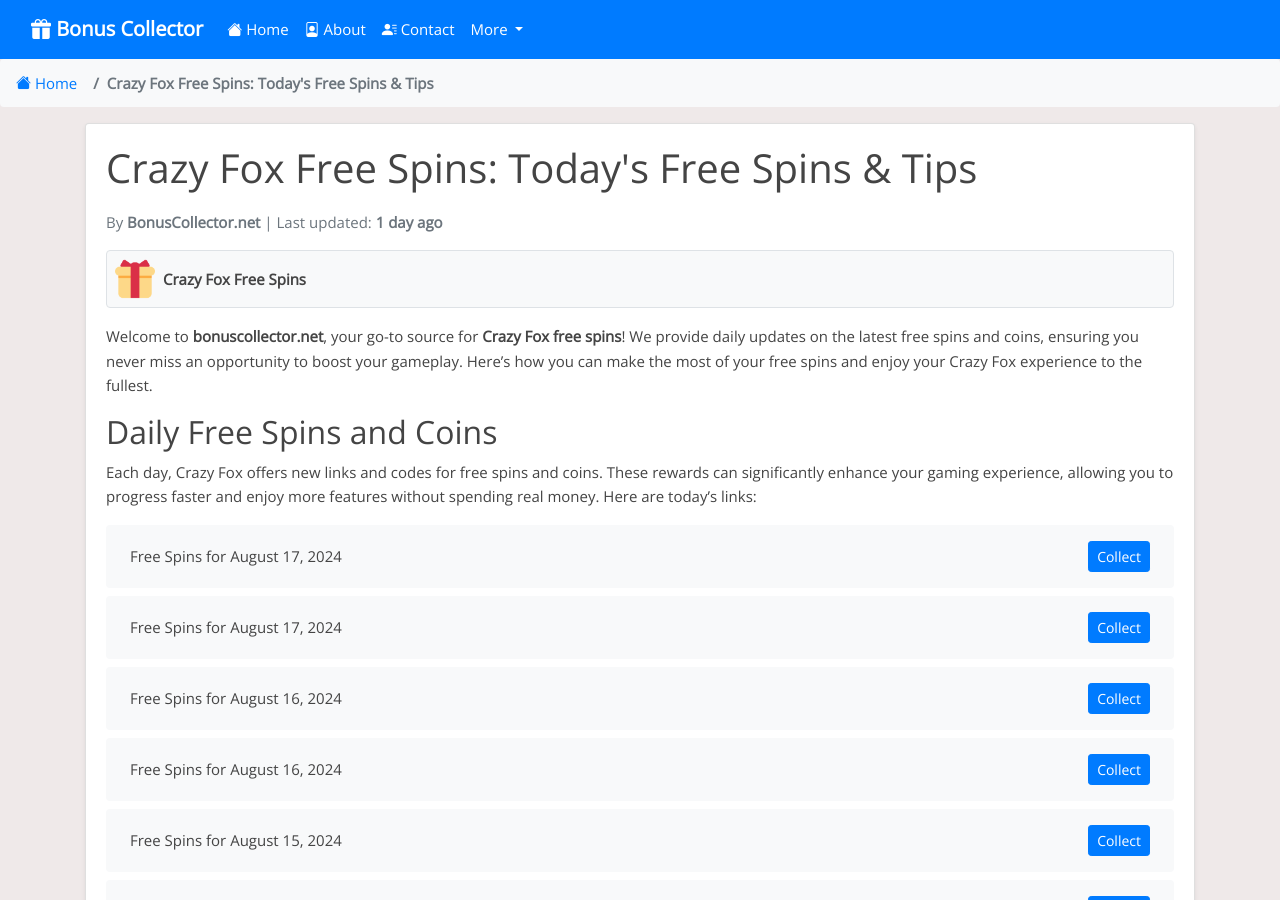
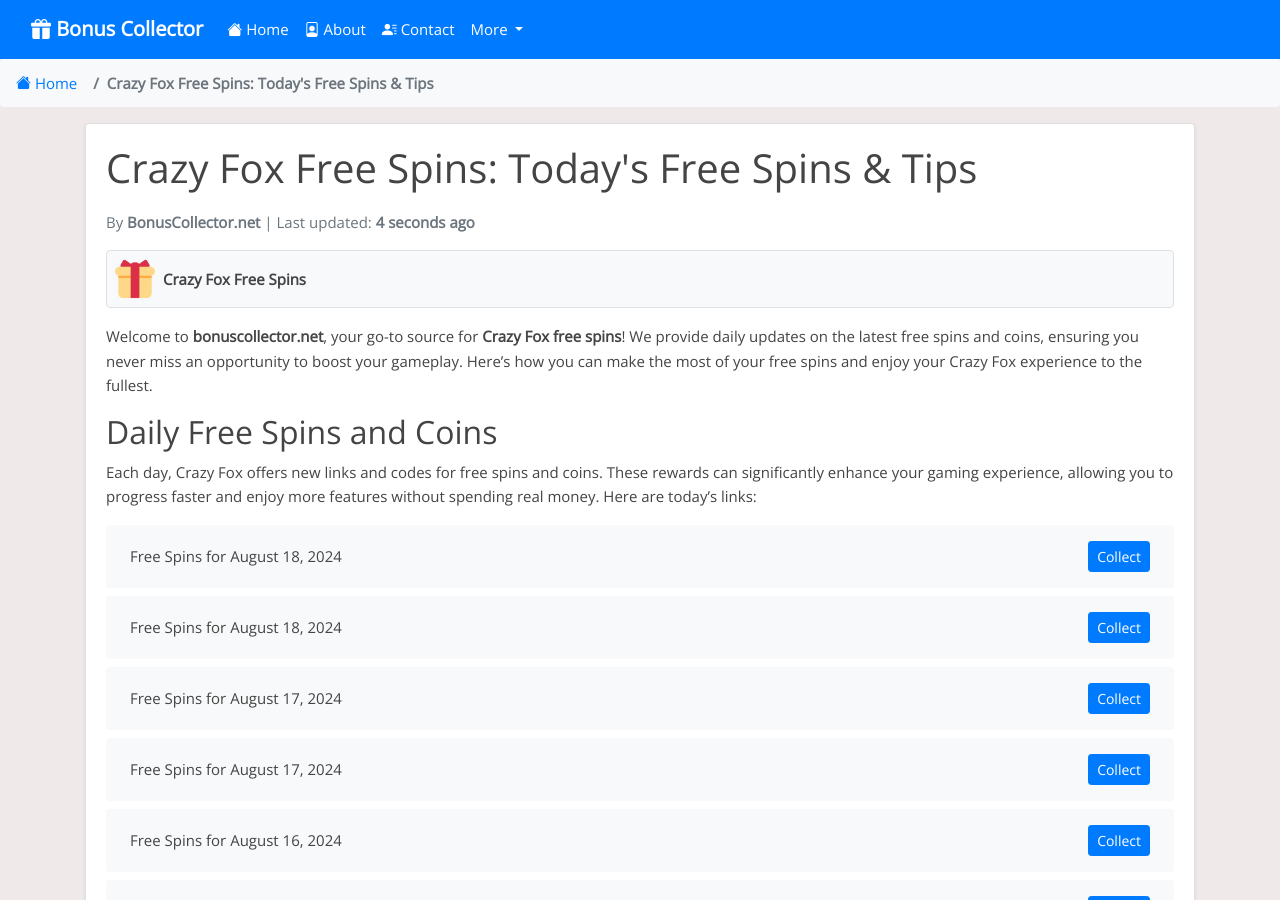
Before and after one commit to Prollad99/bs-net, a Jekyll site: the page built from _posts/2024-07-04-crazy-fox.md, in a window 1280 px wide and 900 px high. Built offline with Jekyll 4.4.1, drawn with Linux system fonts in a browser that asks for light colours; nearby versions of some CDN libraries; comment, search, counter and statistics services are not loaded; some of the changed text lies outside the part shown.

Commit message:
Update crazy-fox reward links and last modified date

```diff
--- a/_data/include_files.yml
+++ b/_data/include_files.yml
@@ -20,7 +20,7 @@
   last_modified: 2024-08-16 03:38:34
 
 crazy-fox.html:
-  last_modified: 2024-08-17 10:10:19
+  last_modified: 2024-08-18 10:26:07
 
 piggy-go.html:
   last_modified: 2024-08-18 06:26:51
--- a/_includes/crazy-fox.html
+++ b/_includes/crazy-fox.html
@@ -1,4 +1,12 @@
 <ul class="list-group mt-3 mb-4">
+  <li class="list-group-item d-flex justify-content-between align-items-center">
+    <span>Free Spins for August 18, 2024</span>
+    <a href="https://rwys.xyz/?code=FhNT" class="btn btn-primary btn-sm">Collect</a>
+  </li>
+  <li class="list-group-item d-flex justify-content-between align-items-center">
+    <span>Free Spins for August 18, 2024</span>
+    <a href="https://rwys.xyz/?code=FnNW" class="btn btn-primary btn-sm">Collect</a>
+  </li>
   <li class="list-group-item d-flex justify-content-between align-items-center">
     <span>Free Spins for August 17, 2024</span>
     <a href="https://rwys.xyz/?code=FgMJ" class="btn btn-primary btn-sm">Collect</a>
@@ -391,12 +399,4 @@
     <span>Free Spins for Invalid Date</span>
     <a href="https://rwys.xyz/?code=Frxi" class="btn btn-primary btn-sm">Collect</a>
   </li>
-  <li class="list-group-item d-flex justify-content-between align-items-center">
-    <span>Free Spins for Invalid Date</span>
-    <a href="https://rwys.xyz/?code=Fsy2" class="btn btn-primary btn-sm">Collect</a>
-  </li>
-  <li class="list-group-item d-flex justify-content-between align-items-center">
-    <span>Free Spins for Invalid Date</span>
-    <a href="https://rwys.xyz/?code=FntR" class="btn btn-primary btn-sm">Collect</a>
-  </li>
 </ul>
```
Also changed, not shown: links-json/crazy-fox.json (+8 -6 lines).
